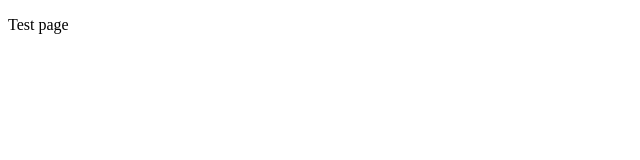
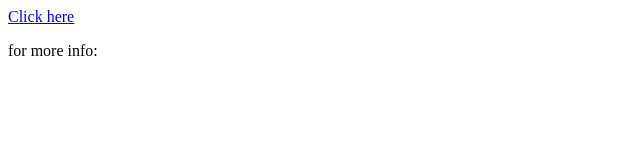
Before and after one commit to rjrajujha/ContactsAPI, a website: page public/index.html in a window 1280 px wide. Shown: the whole page, without its empty margins (0-640 px from the left). Drawn offline with Linux system fonts and the light colour scheme.

Commit message:
route optimized

```diff
--- a/Routes/route.js
+++ b/Routes/route.js
@@ -4,8 +4,6 @@ const upload = require("../Middlewear/middle")
 const contact= require("../Models/contacts")
 const auth = require ("../Middlewear/authentication")
 const fs = require("fs");
-
-
 
 router.post("/upload",auth,upload.single('contact'),(req,res)=>{
 
@@ -36,8 +34,6 @@ router.post("/upload",auth,upload.single('contact'),(req,res)=>{
 })
 
 
-
-
 router.delete("/del/:id",auth,async (req,res)=>{
     try{
         let {id}=req.params;
--- a/public/index.html
+++ b/public/index.html
@@ -5,11 +5,14 @@
     <meta charset="UTF-8">
     <meta http-equiv="X-UA-Compatible" content="IE=edge">
     <meta name="viewport" content="width=device-width, initial-scale=1.0">
-    <title>Document</title>
+    <title>ContactsAPI</title>
 </head>
 
 <body>
-    <p>Test page</p>
+    <div id="main">
+        <a href="https://github.com/rjrajujha/phonebook#readme">Click here</a>
+        <p>for more info:</p>
+    </div>
 </body>
 
 </html>
```
Also changed, not shown: Routes/getAdmin.js (+7 -8 lines).
